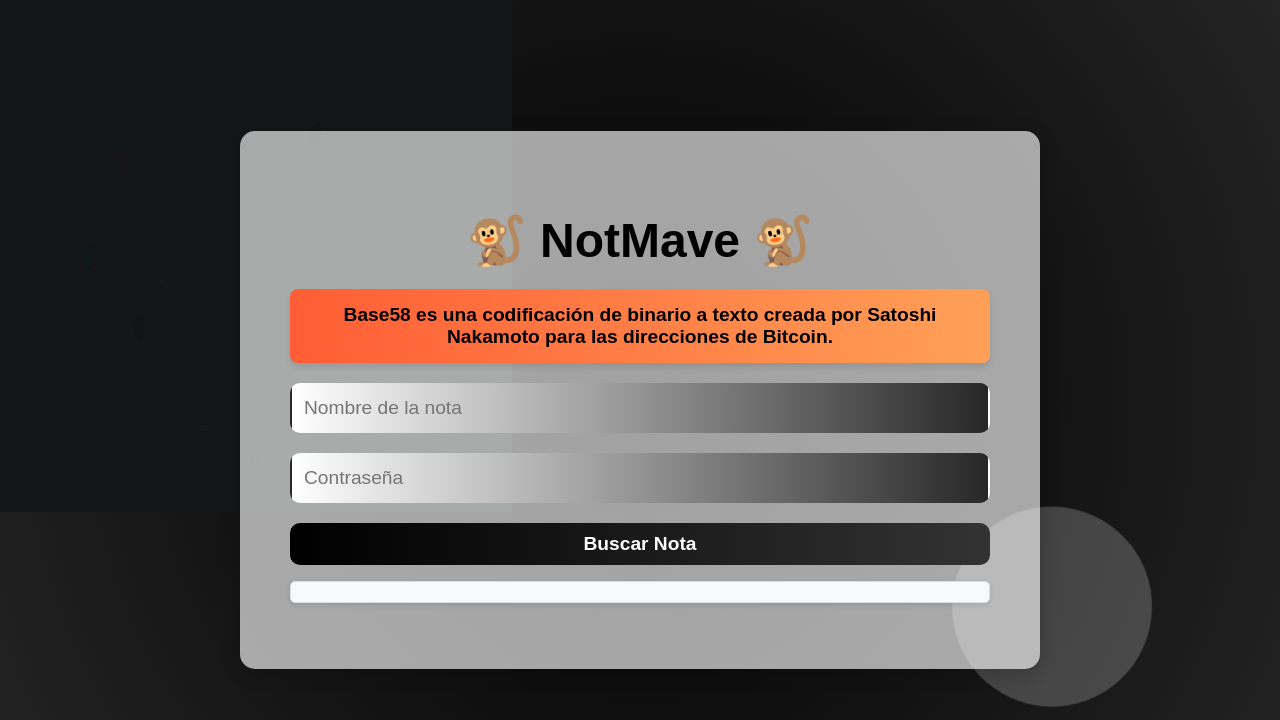
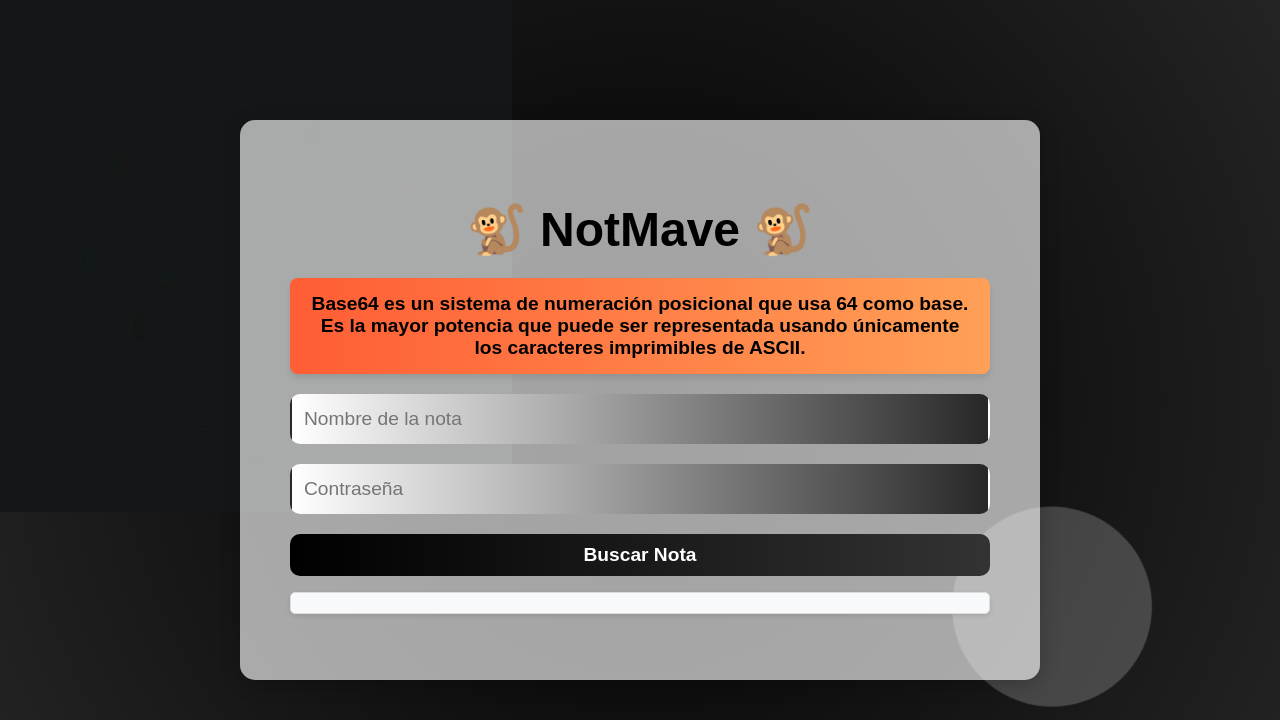
Before and after one commit to HanzMaverick/NotasMave, a Flask app: page / in a window 1280 px wide. Shown: the top 720 px of the page. Run offline with Flask 3, Linux system fonts and the light colour scheme; some libraries are stand-ins or nearby versions.

Commit message:
juego 5Abril

```diff
--- a/templates/search.html
+++ b/templates/search.html
@@ -129,7 +129,7 @@
 
     <!-- Carrusel de textos -->
     <div id="carousel" class="carousel">
-      <div class="carousel-item active"> Base58 es una codificación de binario a texto creada por Satoshi Nakamoto para las direcciones de Bitcoin. </div>
+      <div class="carousel-item active"> Base64 es un sistema de numeración posicional que usa 64 como base. Es la mayor potencia que puede ser representada usando únicamente los caracteres imprimibles de ASCII. </div>
       <div class="carousel-item" id="btcPriceSlide">💲 Cargando precio de Bitcoin...</div>
       <div class="carousel-item" id="btcVolumeSlide">📊 Cargando volumen de transacciones...</div>
       <div class="carousel-item" id="btcHashrateSlide">⚡ Cargando hashrate de la red...</div>
```
Also changed, not shown: instance/notes.db.
